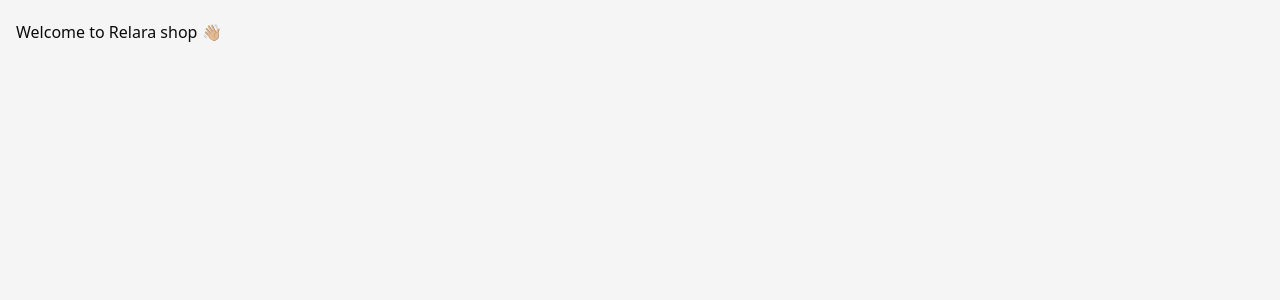
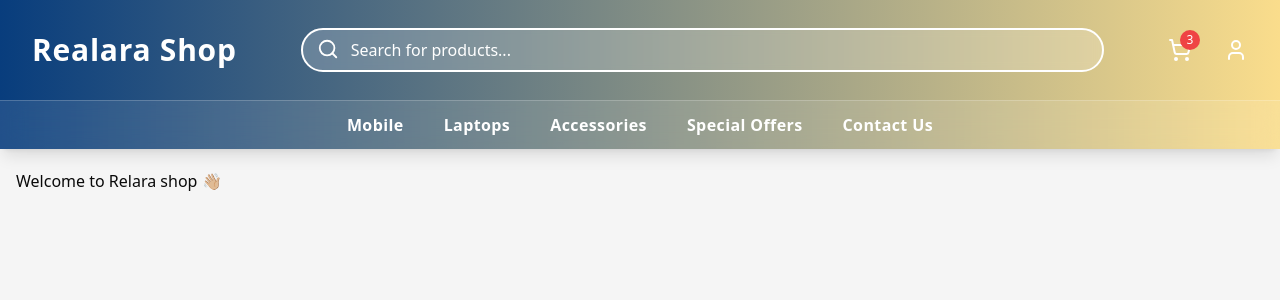
Before and after one commit to pouriasabaghi/relara_shop, a Next.js app: page / in a window 1280 px wide. Shown: the top 300 px of the page. Built offline with nearby package versions, Linux system fonts and the light colour scheme.

Commit message:
✨ feat: create desktop header

```diff
--- a/app/layout.tsx
+++ b/app/layout.tsx
@@ -2,6 +2,7 @@
 import { Geist, Geist_Mono } from "next/font/google";
 import "./globals.css";
 import MainHeader from "@/layouts/MainHeader";
+import DesktopHeader from "@/layouts/DesktopHeader";
 
 const geistSans = Geist({
   variable: "--font-geist-sans",
@@ -28,8 +29,15 @@
       <body
         className={`${geistSans.variable} ${geistMono.variable} antialiased`}
       >
-        <MainHeader />
-        <div className="py-5 mx-auto px-4 mb-20 lg:mb-0 lg:h-screen overflow-auto">{children}</div>
+        <div className="block lg:hidden">
+          <MainHeader />
+        </div>
+        <div className="hidden lg:block">
+          <DesktopHeader />
+        </div>
+        <div className="mx-auto mb-20 overflow-auto px-4 py-5 lg:mb-0 lg:h-screen">
+          {children}
+        </div>
       </body>
     </html>
   );
--- /dev/null
+++ b/layouts/DesktopHeader.tsx
@@ -0,0 +1,52 @@
+import React from 'react';
+import { Search, ShoppingCart, User } from 'lucide-react';
+
+export default function DesktopHeader() {
+  return (
+    <header className="bg-gradient-to-r from-customPrimary to-customAccent text-white shadow-lg sticky top-0 z-50">
+      <div className="container mx-auto px-8 py-7 flex items-center justify-between">
+        {/* Logo */}
+        <div className="flex items-center space-x-4">
+          {/* <img src="/logo.png" alt="Realara Shop" className="h-12 w-auto rounded-full shadow-md" /> */}
+          <span className="text-3xl font-extrabold tracking-wide">Realara Shop</span>
+        </div>
+
+        {/* Search Bar */}
+        <div className="flex-1 mx-16">
+          <div className="relative">
+            <input
+              type="text"
+              placeholder="Search for products..."
+              className="w-full border-2 border-white bg-white/20 text-white placeholder-white rounded-full py-2 px-6 pl-12 focus:outline-none focus:ring-4 focus:ring-purple-400 backdrop-blur-sm"
+            />
+            <Search className="absolute left-4 top-2.5 text-white" size={22} />
+          </div>
+        </div>
+
+        {/* Action Icons */}
+        <div className="flex items-center space-x-8">
+          <button className="relative hover:scale-110 transition-transform duration-200">
+            <ShoppingCart size={24} className="text-white hover:text-yellow-300" />
+            <span className="absolute -top-2 -right-2 bg-red-500 text-white text-xs rounded-full w-5 h-5 flex items-center justify-center">
+              3
+            </span>
+          </button>
+          <button className="hover:scale-110 transition-transform duration-200">
+            <User size={24} className="text-white hover:text-green-300" />
+          </button>
+        </div>
+      </div>
+
+      {/* Navigation Menu */}
+      <nav className="bg-white/10 backdrop-blur-md border-t border-white/20">
+        <div className="container mx-auto px-8 py-3 flex space-x-10 justify-center">
+          <a href="#" className="text-white hover:text-yellow-300 font-semibold tracking-wide transition-colors duration-200">Mobile</a>
+          <a href="#" className="text-white hover:text-yellow-300 font-semibold tracking-wide transition-colors duration-200">Laptops</a>
+          <a href="#" className="text-white hover:text-yellow-300 font-semibold tracking-wide transition-colors duration-200">Accessories</a>
+          <a href="#" className="text-white hover:text-yellow-300 font-semibold tracking-wide transition-colors duration-200">Special Offers</a>
+          <a href="#" className="text-white hover:text-yellow-300 font-semibold tracking-wide transition-colors duration-200">Contact Us</a>
+        </div>
+      </nav>
+    </header>
+  );
+}
```
